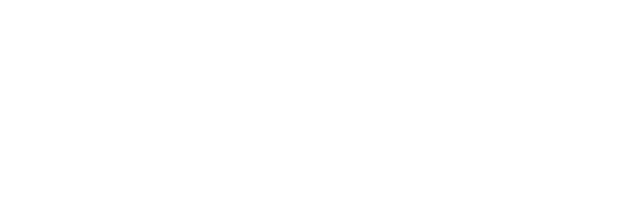
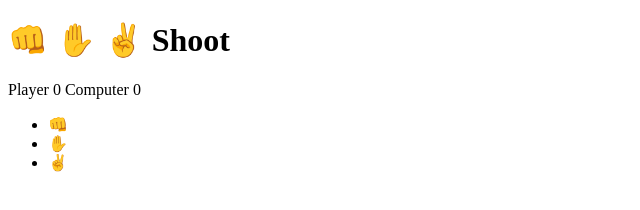
Before and after one commit to THREEhundo/RPS, a plain HTML site: page index.html in a window 1280 px wide. Shown: the whole page, without its empty margins (0-640 px from the left). Drawn offline with Linux system fonts and the light colour scheme.

Commit message:
html completed.

```diff
--- a/index.html
+++ b/index.html
@@ -7,6 +7,21 @@
     <script type="text/javascript" src="js/game.js"></script>
   </head>
   <body>
+    <div class="heading">
+      <h1>👊 ✋ ✌️ Shoot</h1>
+    </div>
+    <div id="scoreboard">
+      <p>Player <span id="pScore">0</span> Computer <span id="cScore">0<span></p>
+    </div>
+    <div id="game">
+       <div id="playerChoice"></div>
+       <div id="compChoice"></div>
+       <ul>
+         <li id="r">👊</li>
+         <li id="p">✋</li>
+         <li id="s">✌️</li>
+       </ul>
+    </div>
 
   </body>
 </html>
```
